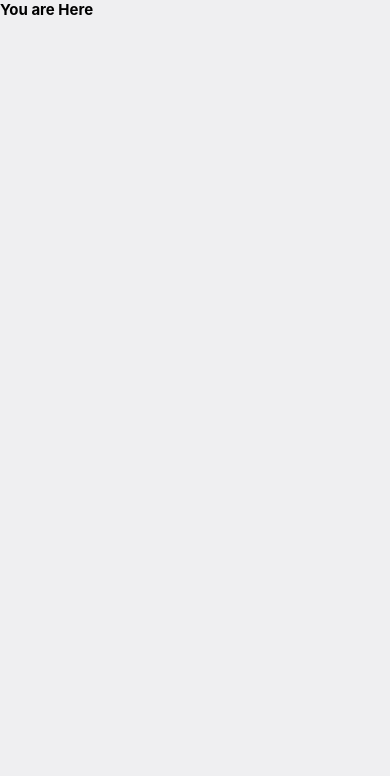
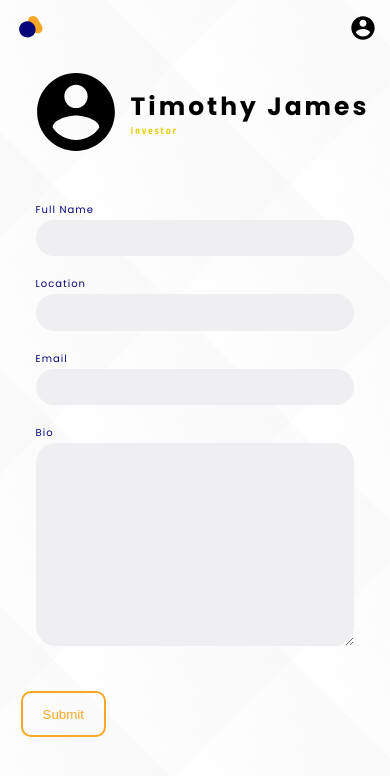
Before and after one commit to reddit-coders/investors-hub-fe, a React (Create React App) app: page /information in a window 390 px wide. Shown: the top 776 px of the page. Built offline with nearby package versions, Linux system fonts and the light colour scheme.

Commit message:
Information area added, needs to be made responsive & needs functionality

```diff
--- a/src/components/information/Information.js
+++ b/src/components/information/Information.js
@@ -1,11 +1,68 @@
-import React from 'react'
+import Navigation from '../layout/Navigation'
 
-function Infomation() {
-   return (
-      <div>
-         <h2>You are Here</h2>
-      </div>
-   )
+function Information() {
+	return (
+		<div className='info__container'>
+			<Navigation />
+
+			<div className='information'>
+				<div>
+					<div className='information__profile'>
+						<img
+							src={process.env.PUBLIC_URL + '/assets/profile.svg'}
+							alt='Profile'
+							className='information__image'
+						/>
+						<div className='information__headings'>
+							<h3 className='information__name'>Timothy James</h3>
+							<h5 className='information__type'>Investor</h5>
+						</div>
+					</div>
+
+					<div className='information__input-container'>
+						<div className='information__form'>
+							<label htmlFor='name' className='information__label'>Full Name</label>
+							<input
+								type='text'
+								name='name'
+								className='information__input'
+							/>
+						</div>
+						<div className='information__form'>
+							<label htmlFor='location' className='information__label'>Location</label>
+							<input
+								type='text'
+								name='location'
+								className='information__input'
+							/>
+						</div>
+						<div className='information__form'>
+							<label htmlFor='email' className='information__label'>Email</label>
+							<input
+								type='email'
+								name='email'
+								className='information__input'
+							/>
+						</div>
+						<div className='information__form'>
+							<label htmlFor='bio' className='information__label'>Bio</label>
+							<textarea
+								name='bio'
+								id='information__text-area'
+								className='information__input'
+								cols='30'
+								rows='10'
+							></textarea>
+						</div>
+
+                  <div>
+                     <button type="submit" className='form__button'>Submit</button>
+                  </div>
+					</div>
+				</div>
+			</div>
+		</div>
+	)
 }
 
-export default Infomation
+export default Information
--- a/src/scss/pages/_information.scss
+++ b/src/scss/pages/_information.scss
@@ -1,2 +1,118 @@
 @import '../abstracts/variables';
 @import '../abstracts/mixins';
+
+.info__container {
+	min-height: 100vh;
+	height: 100vh;
+
+	background-image: repeating-linear-gradient(
+			135deg,
+			rgba(240, 240, 240, 0.02) 0px,
+			rgba(240, 240, 240, 0.02) 21px,
+			rgba(224, 224, 224, 0.02) 21px,
+			rgba(224, 224, 224, 0.02) 42px,
+			rgba(208, 208, 208, 0.02) 42px,
+			rgba(208, 208, 208, 0.02) 63px,
+			rgba(192, 192, 192, 0.02) 63px,
+			rgba(192, 192, 192, 0.02) 84px,
+			rgba(175, 175, 175, 0.02) 84px,
+			rgba(175, 175, 175, 0.02) 105px,
+			rgba(159, 159, 159, 0.02) 105px,
+			rgba(159, 159, 159, 0.02) 126px,
+			rgba(143, 143, 143, 0.02) 126px,
+			rgba(143, 143, 143, 0.02) 147px,
+			rgba(127, 127, 127, 0.02) 147px,
+			rgba(127, 127, 127, 0.02) 168px
+		),
+		repeating-linear-gradient(
+			45deg,
+			rgba(232, 232, 232, 0.02) 0px,
+			rgba(232, 232, 232, 0.02) 21px,
+			rgba(209, 209, 209, 0.02) 21px,
+			rgba(209, 209, 209, 0.02) 42px,
+			rgba(185, 185, 185, 0.02) 42px,
+			rgba(185, 185, 185, 0.02) 63px,
+			rgba(162, 162, 162, 0.02) 63px,
+			rgba(162, 162, 162, 0.02) 84px,
+			rgba(138, 138, 138, 0.02) 84px,
+			rgba(138, 138, 138, 0.02) 105px,
+			rgba(115, 115, 115, 0.02) 105px,
+			rgba(115, 115, 115, 0.02) 126px,
+			rgba(91, 91, 91, 0.02) 126px,
+			rgba(91, 91, 91, 0.02) 147px,
+			rgba(68, 68, 68, 0.02) 147px,
+			rgba(68, 68, 68, 0.02) 168px
+		),
+		linear-gradient(90deg, #ffffff, #ffffff);
+}
+
+.information {
+	display: flex;
+	justify-content: center;
+
+	&__profile {
+		display: flex;
+	}
+
+	&__image {
+		width: 8rem;
+		height: 8rem;
+		margin: 1.5em;
+	}
+
+	&__headings {
+		display: flex;
+		flex-direction: column;
+		justify-content: center;
+	}
+
+	&__name {
+		font-size: 2.5rem;
+		font-family: 'Poppins';
+		font-weight: medium;
+		letter-spacing: 0.3rem;
+	}
+
+	&__type {
+		font-size: 1rem;
+		font-family: 'Ropa Sans';
+		letter-spacing: 0.2rem;
+		color: $yellow-light;
+	}
+
+	&__input-container {
+		padding-top: 2em;
+	}
+
+	&__form {
+		display: flex;
+		flex-direction: column;
+		padding: 0.5em;
+		margin: 1em;
+	}
+
+	&__label {
+		font-size: 1rem;
+		font-family: 'Poppins';
+		letter-spacing: 0.1rem;
+		padding-bottom: 0.2em;
+      color: $blue-dark;
+      font-weight: medium;
+	}
+
+	&__input {
+		padding-left: 1em;
+		padding-right: 1em;
+		padding-top: 0.8em;
+		padding-bottom: 0.8em;
+		outline: none;
+		border: none;
+		border-radius: 20px;
+		background-color: $gray-lighter;
+      color: $gray-dark;
+	}
+}
+
+#information__text-area {
+	padding: 2em;
+}
```
